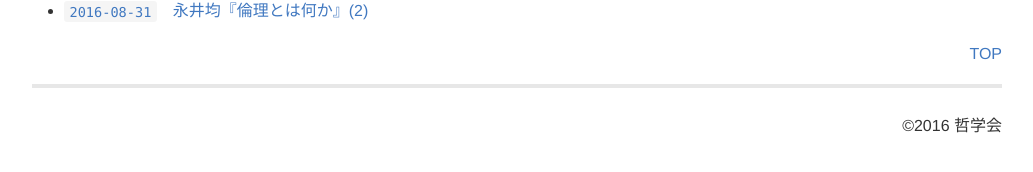
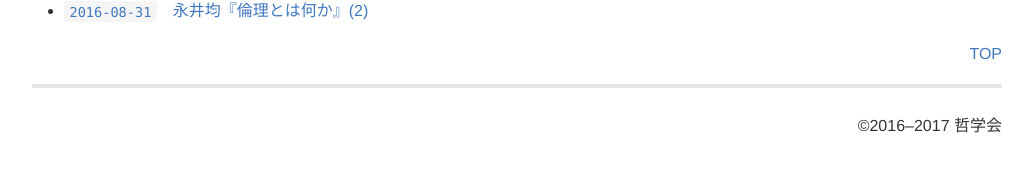
Before and after one commit to qdaibungei/philosophy, a Jekyll site: the page built from docs/index.md, in a window 1280 px wide. Shown: the part 637-809 px from the top of the page, without its empty margins (123-1156 px from the left). Built offline with Jekyll 4.4.1, drawn with Linux system fonts in a browser that asks for light colours.

Commit message:
update footer

```diff
--- a/docs/_layouts/documents.html
+++ b/docs/_layouts/documents.html
@@ -61,7 +61,7 @@ layout: default
 <div id="FOOTER">
 <h2>連絡先</h2>
 	<ul>
-		<li id="FOOTER01">©2016 哲学会</li>
+		<li id="FOOTER01">©2016–2017 哲学会</li>
 	</ul>
 </div>
 
--- a/docs/_layouts/post.html
+++ b/docs/_layouts/post.html
@@ -62,7 +62,7 @@ layout: default
 <div id="FOOTER">
 <h2>連絡先</h2>
 	<ul>
-		<li id="FOOTER01">©2016 哲学会</li>
+		<li id="FOOTER01">©2016–2017 哲学会</li>
 	</ul>
 </div>
 
--- a/docs/index.md
+++ b/docs/index.md
@@ -82,7 +82,7 @@ layout: index
 <div id="FOOTER">
 <h2>連絡先</h2>
 	<ul>
-		<li id="FOOTER01">©2016 哲学会</li>
+		<li id="FOOTER01">©2016–2017 哲学会</li>
 	</ul>
 </div>
 
```
